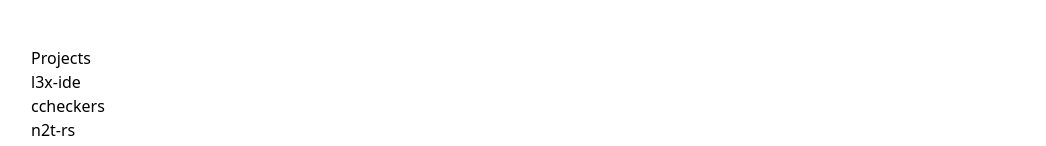
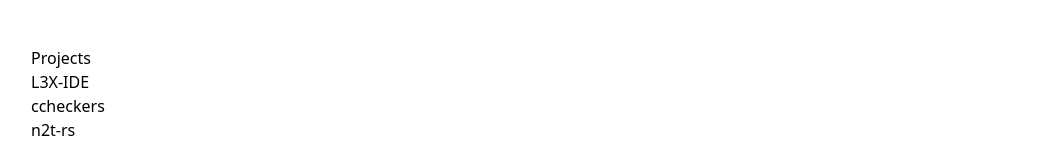
Before and after one commit to zbrachinara/zbrachinara.github.io, a SvelteKit app: page / in a window 1280 px wide. Shown: the part 794-940 px from the top of the page, without its empty margins (9-1055 px from the left). Built offline with nearby package versions, Linux system fonts and the light colour scheme.

Commit message:
create a self-replacing button

```diff
--- a/src/routes/+page.svelte
+++ b/src/routes/+page.svelte
@@ -1,3 +1,17 @@
+<script lang="ts">
+	function run_l3x(ev: Event) {
+		let target = ev.currentTarget;
+		if (target == null) {
+			console.log('Could not obtain the button pressed');
+			return;
+		}
+
+		(target as Element).outerHTML = `
+<canvas id="glcanvas" tabindex='1'></canvas>
+		`;
+	}
+</script>
+
 <div class="flex flex-col">
 	<div class="flex h-screen">
 		<div class="my-auto mx-auto space-y-10 w-3/5 h-2/3">
@@ -42,7 +56,9 @@
 <div class="px-10 py-10">
 	<h1>Projects</h1>
 	<ul>
-		<li>l3x-ide</li>
+		<li>
+			<button on:click={run_l3x}>L3X-IDE</button>
+		</li>
 		<li>ccheckers</li>
 		<li>n2t-rs</li>
 		<li>quicksweeper</li>
```
